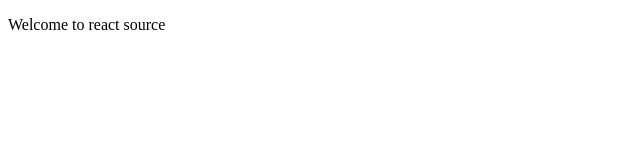
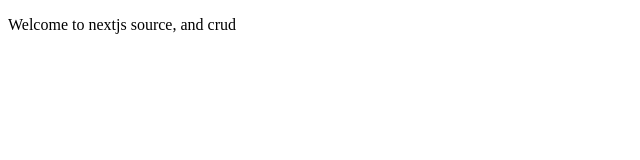
Before and after one commit to Ryuuutaaa/react-udemy, a React (Vite) app: page / in a window 1280 px wide. Shown: the top 160 px of the page, without its empty margins (0-640 px from the left). Built offline with nearby package versions, Linux system fonts and the light colour scheme.

Commit message:
what is props

```diff
--- a/src/main.jsx
+++ b/src/main.jsx
@@ -9,13 +9,16 @@ import ReactDOM from "react-dom/client";
 //   </React.StrictMode>
 // );
 
-const TestFunction = function () {
-  const course = "react";
+const TestFunction = function (props) {
   return (
     <div>
-      <p>Welcome to {course} source </p>
+      <p>
+        Welcome to {props.course} source, and {props.examp}{" "}
+      </p>
     </div>
   );
 };
 
-ReactDOM.createRoot(document.getElementById("root")).render(TestFunction());
+ReactDOM.createRoot(document.getElementById("root")).render(
+  <TestFunction course="nextjs" examp="crud" />
+);
```
